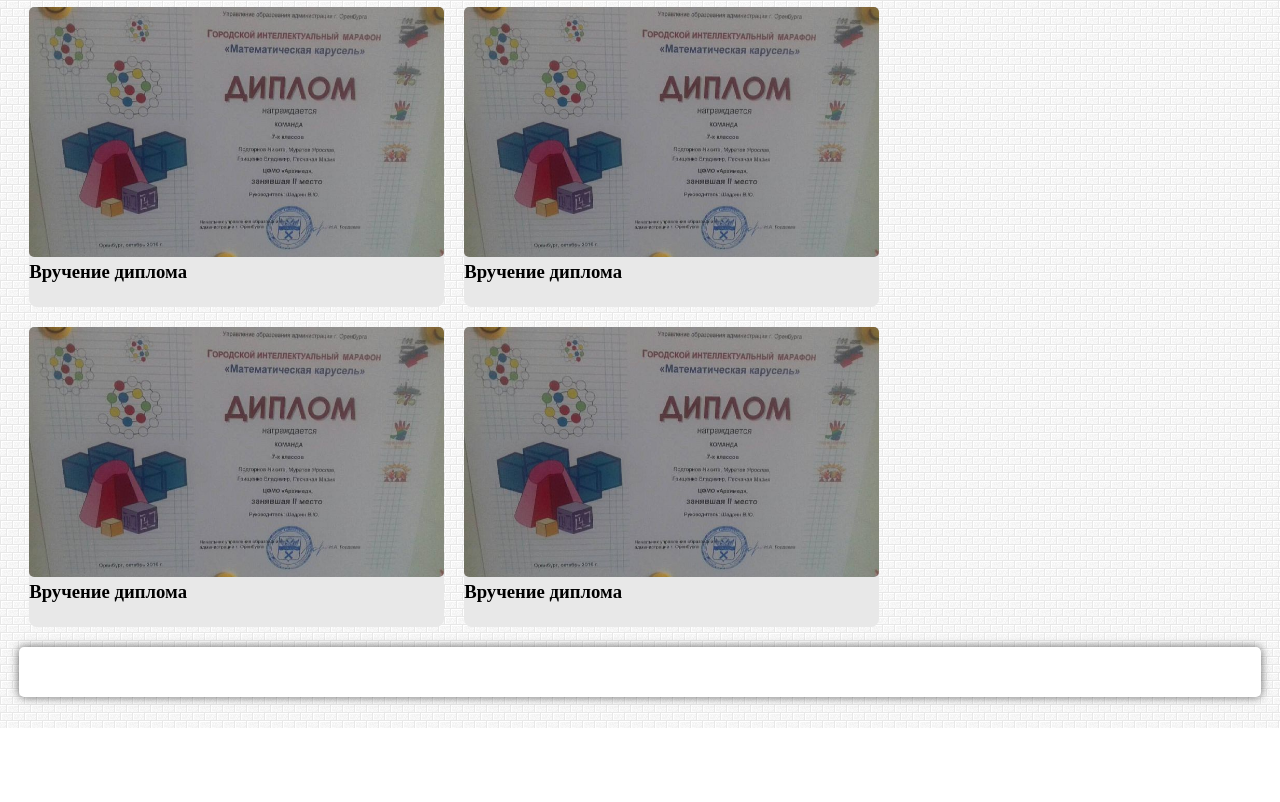
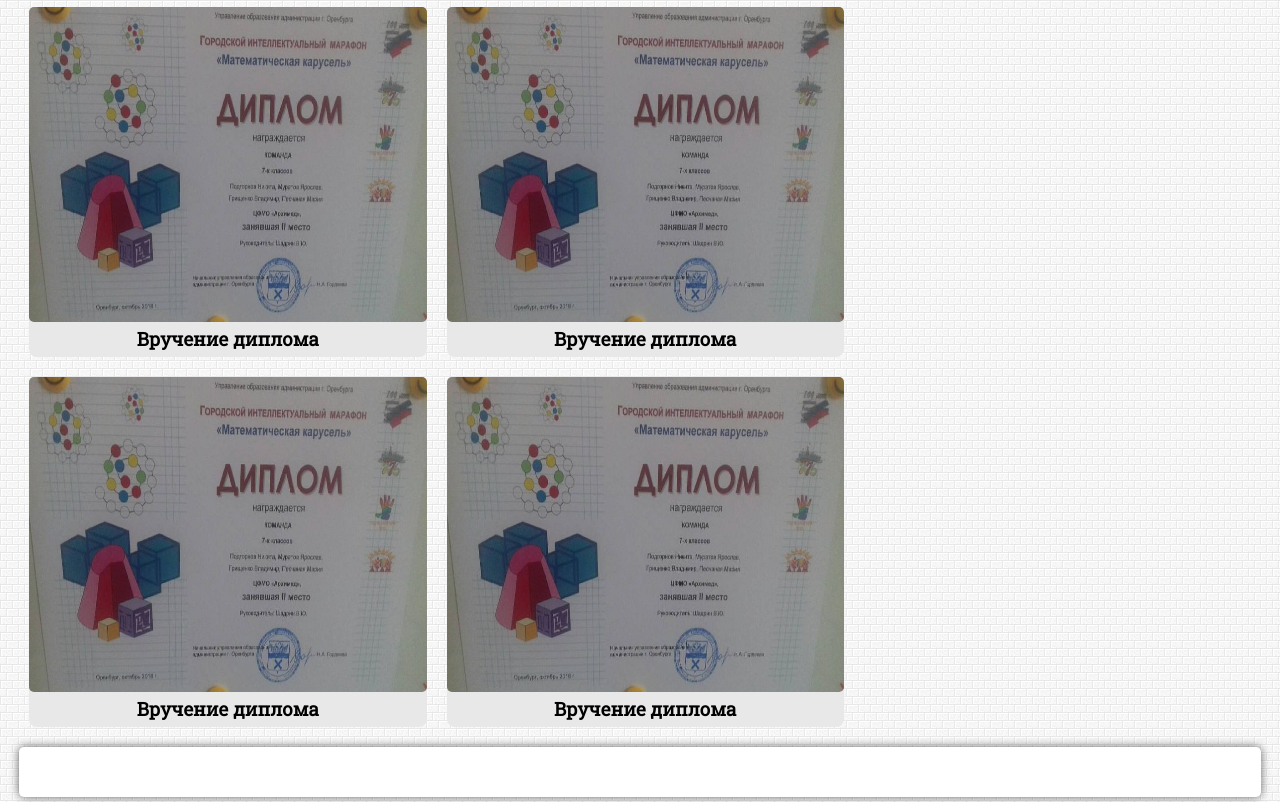
Before and after one commit to ArthurMukashev/archimed, a plain HTML site: page size/gallery.html in a window 1280 px wide. Shown: the part 72-874 px from the top of the page. Before the commit the page ends 800 px from the top, so only its background shows below. Drawn offline with Linux system fonts and the light colour scheme.

Commit message:
галерея

```diff
--- a/size/css/style.css
+++ b/size/css/style.css
@@ -66,7 +66,7 @@ nav ul {
     left: 0;
     top: 100%;
     z-index: 5;
-    width: 180px;
+    width: 150px;
     opacity: 0;
     transform: scaleY(0);
     transform-origin: 0 0;
@@ -163,7 +163,6 @@ h4 {
     min-height: 50px;
     border-radius: 5px;
 }
-<<<<<<< HEAD
 
 section {
     align-content: center;
@@ -174,8 +173,8 @@ section {
 .column {
     background: #E8E8E8;
     float: left;
-    width: 415px;
-    height: 300px;
+    width: 32% ;
+    height: 350px;
     margin: 10px;
     border-radius: 8px;
 }
@@ -186,8 +185,6 @@ section {
 
 .foto {
     width: 100%;
-    height: 250px;
+    height: 90%;
     border-radius: 5px;
 }
-=======
->>>>>>> 44b890845a3371003fe3c5fa2e24d8ceee0435ca
```
